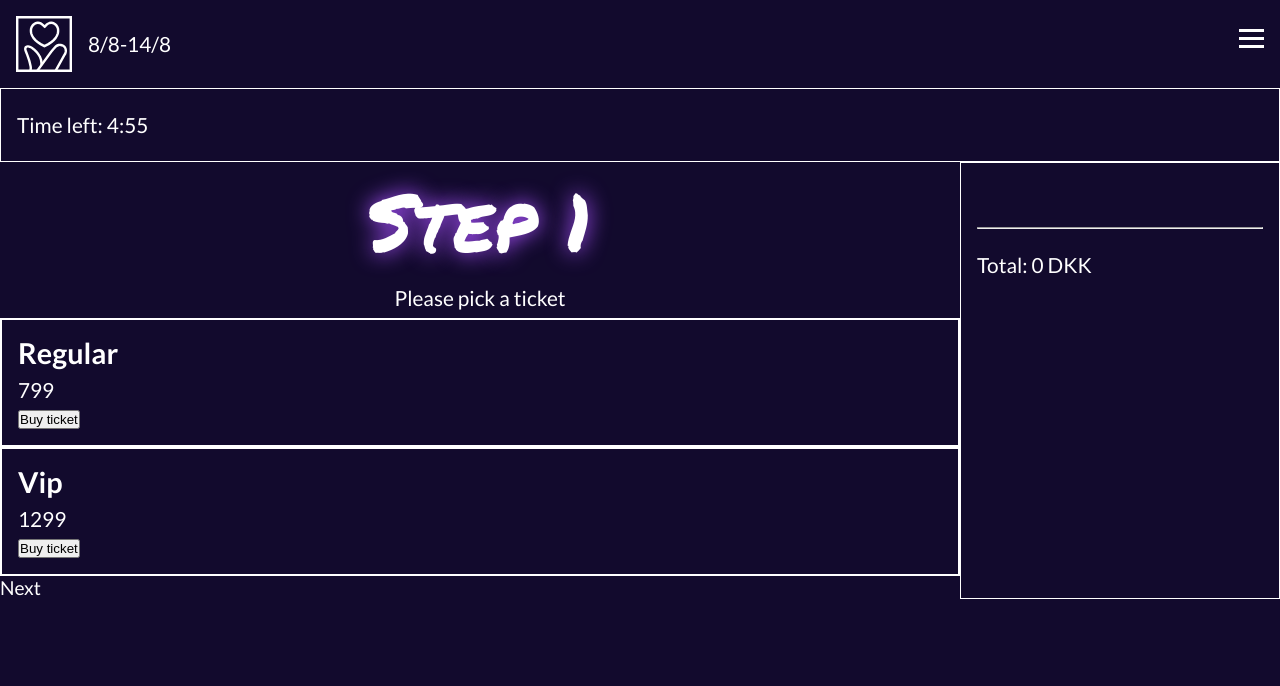
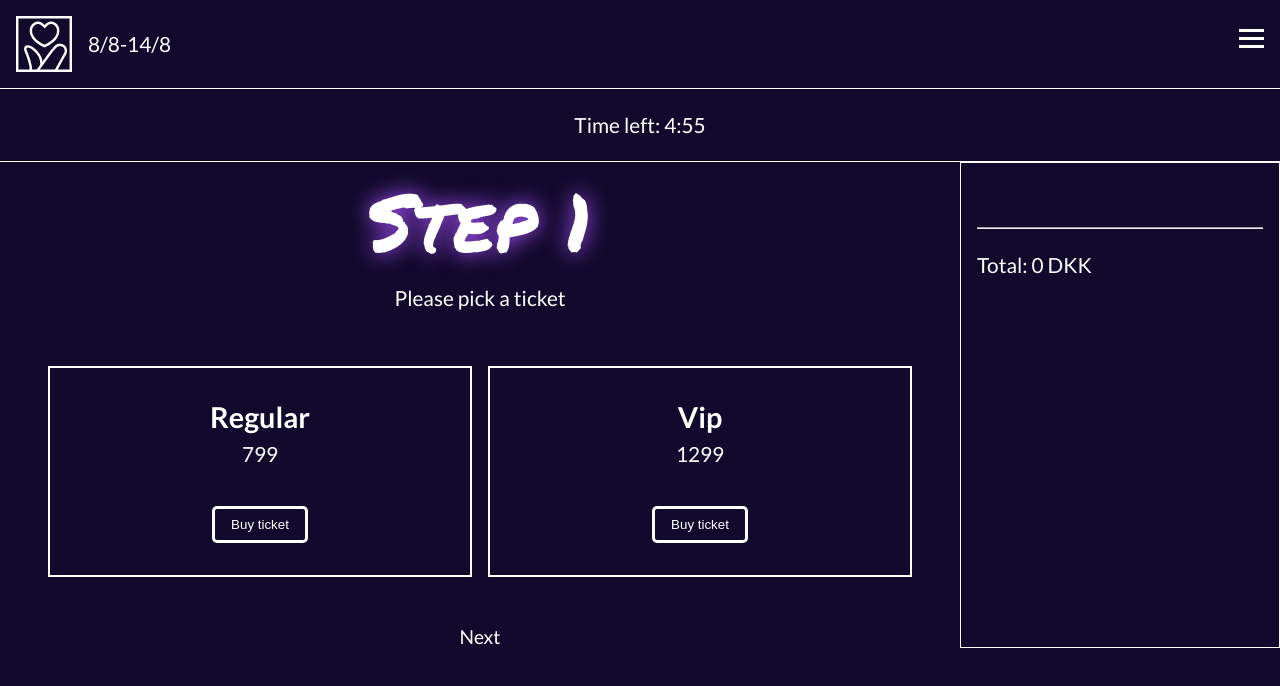
Before and after one commit to caro112f/hwaiting-booking, a React (Create React App) app: page /booking in a window 1280 px wide. Shown: the top 686 px of the page. Built offline with nearby package versions, Linux system fonts and the light colour scheme.

Commit message:
minimal styling

```diff
--- a/src/components/Ticket.jsx
+++ b/src/components/Ticket.jsx
@@ -30,7 +30,11 @@ export default function Ticket(props) {
     <div className="ticket">
       <h3>{props.ticket.type}</h3>
       <p>{props.ticket.price}</p>
-      <button onClick={buy}>Buy ticket</button>
+      <div className="buy-ticket-wrapper">
+        <button onClick={buy} className="buy-ticket">
+          Buy ticket
+        </button>
+      </div>
     </div>
   );
 }
--- a/src/routes/Additional.jsx
+++ b/src/routes/Additional.jsx
@@ -7,7 +7,10 @@ export default function Step3(props) {
         <h1>Step 3</h1>
         <p>Additionals?</p>
       </div>
-      <Link to="/booking/information">Next</Link>
+
+      <div className="next-step">
+        <Link to="/booking/information">Next</Link>
+      </div>
     </section>
   );
 }
--- a/src/routes/CampingSpots.jsx
+++ b/src/routes/CampingSpots.jsx
@@ -7,7 +7,10 @@ export default function Step2(props) {
         <h1>Step 2</h1>
         <p>Please pick a camping spot </p>
       </div>
-      <Link to="/booking/additional">Next</Link>
+
+      <div className="next-step">
+        <Link to="/booking/additional">Next</Link>
+      </div>
     </section>
   );
 }
--- a/src/routes/Information.jsx
+++ b/src/routes/Information.jsx
@@ -7,7 +7,10 @@ export default function Step4(props) {
         <h1>Step 4</h1>
         <p>Guest information</p>
       </div>
-      <Link to="/booking/payment">Next</Link>
+
+      <div className="next-step">
+        <Link to="/booking/payment">Next</Link>
+      </div>
     </section>
   );
 }
--- a/src/routes/Payment.jsx
+++ b/src/routes/Payment.jsx
@@ -7,7 +7,10 @@ export default function Step5(props) {
         <h1>Step 5</h1>
         <p>Card information</p>
       </div>
-      <Link to="/verification">BUY TICKETS</Link>
+
+      <div className="next-step">
+        <Link to="/verification">BUY TICKETS</Link>
+      </div>
     </section>
   );
 }
--- a/src/routes/Tickets.jsx
+++ b/src/routes/Tickets.jsx
@@ -23,13 +23,15 @@ export default function Step1() {
         <p>Please pick a ticket</p>
       </div>
       <article>
-        <div>
+        <div className="ticket-wrapper">
           {tickets.map((t) => (
             <Ticket key={t.id} ticket={t} />
           ))}
         </div>
       </article>
-      <Link to="/booking/camping-spots">Next</Link>
+      <div className="next-step">
+        <Link to="/booking/camping-spots">Next</Link>
+      </div>
     </section>
   );
 }
--- a/src/sass/layout/_basket.scss
+++ b/src/sass/layout/_basket.scss
@@ -10,4 +10,5 @@
 hr {
   margin-top: 3rem;
   margin-bottom: 1rem;
+  color: white;
 }
--- a/src/sass/layout/_booking.scss
+++ b/src/sass/layout/_booking.scss
@@ -11,9 +11,12 @@
 
   .timer-wrapper {
     border: 1px solid white;
+    border-left: none;
+    border-right: none;
     padding: 1rem;
     color: white;
     grid-column: 1/4;
+    text-align: center;
   }
 
   @include mixins.bp-large {
@@ -35,4 +38,8 @@
       grid-row: span 2;
     }
   }
+
+  .next-step {
+    text-align: center;
+  }
 }
--- a/src/sass/layout/_tickets.scss
+++ b/src/sass/layout/_tickets.scss
@@ -4,6 +4,31 @@
 #tickets {
   .ticket {
     border: 2px solid white;
-    padding: 1rem;
+    padding-inline: 1rem;
+    padding-block: 2rem;
+    text-align: center;
   }
 }
+
+.ticket-wrapper {
+  @include mixins.bp-large {
+    display: grid;
+    grid-template-columns: 1fr 1fr;
+    gap: 1rem;
+    margin: 3rem;
+  }
+
+  .buy-ticket {
+    background-color: rgba(255, 255, 255, 0);
+    border-radius: 5px;
+    border: 3px solid white;
+    /*  box-shadow: 0px 0px 22px white; */
+    padding: 0.5rem 1rem;
+    color: white;
+    margin-block-start: 2rem;
+  }
+
+  .buy-ticket-wrapper {
+    text-align: center;
+  }
+}
```
